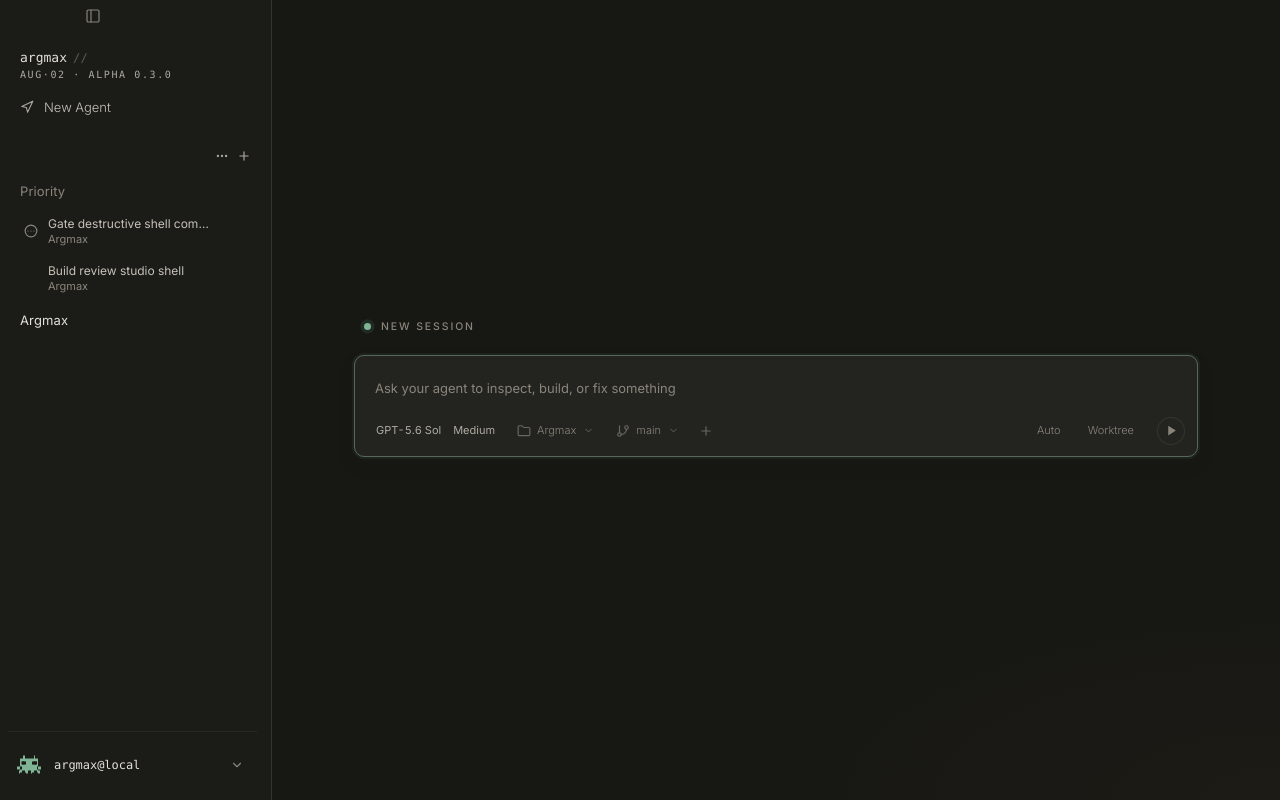
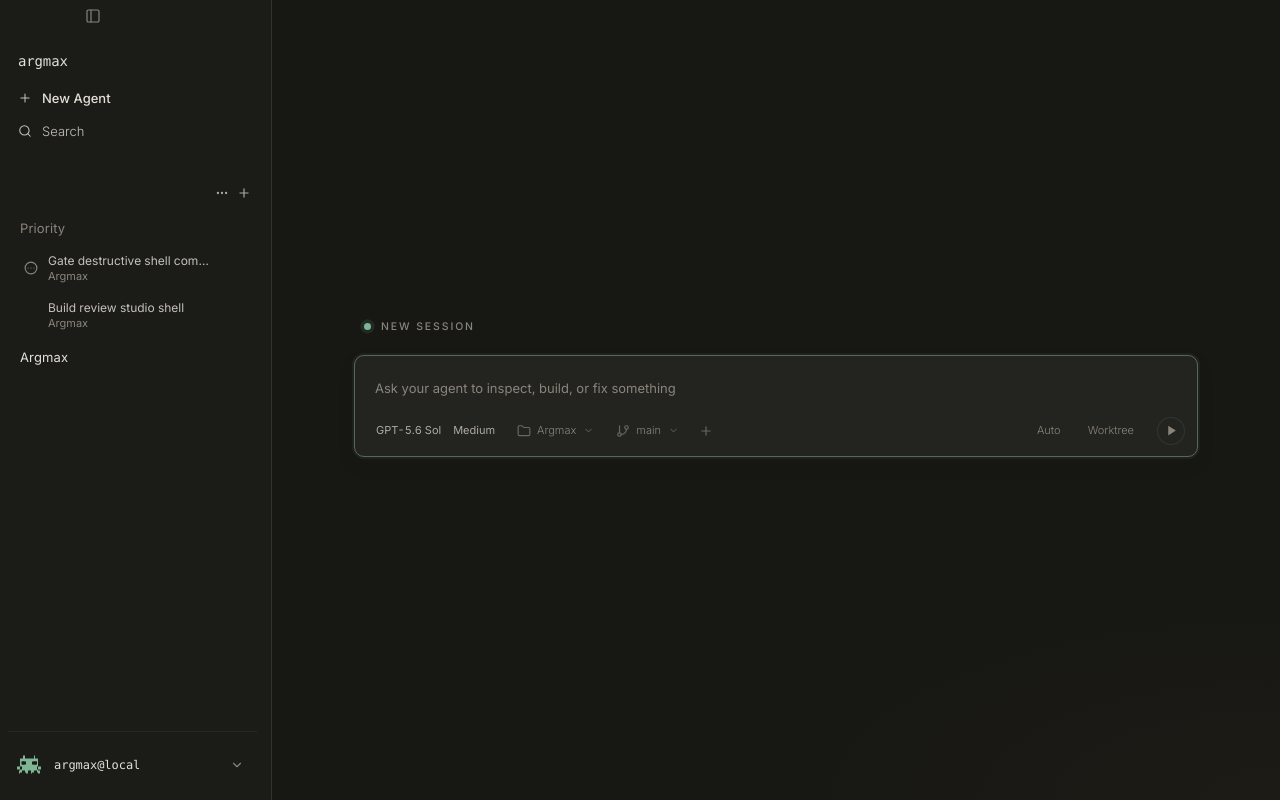
Before and after one commit to adamthuvesen/argmax, a React (Vite) app: page / in a window 1280 px wide. Built offline with nearby package versions, Linux system fonts and the light colour scheme; what @leeoniya/ufuzzy would draw is missing.

Commit message:
style(sidebar): quiet the primary navigation

```diff
--- a/src/renderer/components/Sidebar.tsx
+++ b/src/renderer/components/Sidebar.tsx
@@ -8,8 +8,8 @@ import {
   Info,
   Keyboard,
   MoreHorizontal,
-  Navigation,
   Plus,
+  Search,
   Settings,
   Trash2
 } from "lucide-react";
@@ -120,13 +120,6 @@ function visibleSidebarItems<T extends { id: string }>(
 
   const selectedItem = items[selectedIndex];
   return selectedItem ? [...items.slice(0, SIDEBAR_SESSION_LIMIT - 1), selectedItem] : compact;
-}
-
-function formatNameplateDate(): string {
-  const d = new Date();
-  const month = d.toLocaleString("en-US", { month: "short" }).toUpperCase();
-  const day = String(d.getDate()).padStart(2, "0");
-  return `${month}·${day}`;
 }
 
 export function Sidebar({
@@ -622,7 +615,6 @@ export function Sidebar({
     onWorkspaceDragEnd?.();
   }, [onWorkspaceDragEnd]);
 
-  const nameplateDate = useMemo(() => formatNameplateDate(), []);
   const identitySubLabel = loadState === "loading"
     ? "Booting..."
     : loadState === "error"
@@ -728,11 +720,7 @@ export function Sidebar({
     >
       <div className="window-controls" data-window-drag />
       <div className="sidebar-nameplate" aria-hidden="true">
-        <div className="sidebar-nameplate-line">
-          <span className="sidebar-nameplate-mark">argmax</span>
-          <span className="sidebar-nameplate-slash">//</span>
-        </div>
-        <div className="sidebar-nameplate-sub">{nameplateDate} · {APP_VERSION_LABEL}</div>
+        <span className="sidebar-nameplate-mark">argmax</span>
       </div>
       <nav className="rail-nav" aria-label="Primary">
         <button
@@ -743,9 +731,23 @@ export function Sidebar({
           onClick={onOpenLauncher}
         >
           <span className="rail-nav-glyph" aria-hidden="true">
-            <Navigation size={14} />
+            <Plus size={14} />
           </span>
           <span className="rail-nav-label">New Agent</span>
+          <kbd aria-hidden="true">⌘N</kbd>
+        </button>
+        <button
+          className="rail-nav-item"
+          type="button"
+          title="Search"
+          aria-label="Search"
+          onClick={onOpenCommandPalette}
+        >
+          <span className="rail-nav-glyph" aria-hidden="true">
+            <Search size={14} />
+          </span>
+          <span className="rail-nav-label">Search</span>
+          <kbd aria-hidden="true">⌘K</kbd>
         </button>
       </nav>
 
--- a/src/renderer/styles/shell-layout.css
+++ b/src/renderer/styles/shell-layout.css
@@ -101,46 +101,18 @@
 /* ---- Margin Notes: nameplate ---- */
 
 .sidebar-nameplate {
-  display: grid;
-  /* Wordmark and meta are one unit, so they sit closer to each other than the
-     block sits to the New Agent row below. */
-  gap: var(--space-1);
-  /* `.window-controls` already clears the macOS traffic-light row. */
-  margin: 0 12px var(--space-3);
+  /* 8px sidebar pad + 10px inset lands the wordmark on the same 18px axis as
+     the rail glyphs below it. */
+  margin: 0 10px var(--space-3);
   user-select: none;
-}
-
-.sidebar-nameplate-line {
-  display: inline-flex;
-  align-items: center;
-  gap: 6px;
 }
 
 .sidebar-nameplate-mark {
   font-family: var(--font-mono);
-  font-size: var(--text-base);
+  font-size: var(--text-base-plus);
   font-weight: 500;
-  letter-spacing: 0;
+  letter-spacing: -0.01em;
   color: var(--text);
-}
-
-/* The slash is a margin-note tick, not a second wordmark: it stays on the warm
-   ink ramp (a line token reads cool against this palette) and thins out so it
-   never competes with `argmax`. */
-.sidebar-nameplate-slash {
-  font-family: var(--font-mono);
-  font-size: var(--text-sm);
-  color: color-mix(in oklab, var(--muted) 60%, transparent);
-  letter-spacing: 0.02em;
-}
-
-.sidebar-nameplate-sub {
-  font-family: var(--font-mono);
-  font-size: var(--text-2xs);
-  letter-spacing: 0.16em;
-  text-transform: uppercase;
-  /* 10px uppercase on --muted disappears against the sidebar fill. */
-  color: var(--muted-strong);
 }
 
 /* ---- Margin Notes: CTA + rail nav ---- */
@@ -148,6 +120,9 @@
 .rail-nav {
   display: grid;
   gap: 1px;
+  /* The cluster is its own block: whitespace, not a rule, separates it from
+     the session list. */
+  margin-bottom: var(--space-3);
 }
 
 .rail-nav-item {
@@ -189,55 +164,59 @@
   white-space: nowrap;
 }
 
+.rail-nav-item kbd {
+  flex: 0 0 auto;
+  padding-left: var(--space-2);
+  color: var(--muted);
+  font-family: var(--font-mono);
+  font-size: var(--text-2xs);
+  font-weight: var(--weight-ui);
+  opacity: 0;
+  transition: opacity var(--duration-fast) var(--ease);
+}
+
+/* The shortcut is a reminder, not a label: it surfaces on approach and on
+   keyboard focus, so the resting rail stays two clean words. */
+.rail-nav-item:hover kbd,
+.rail-nav-item:focus-visible kbd {
+  opacity: 1;
+}
+
+/* New Agent is the primary action but not a slab: it carries the same ghost
+   row as its siblings and leads only through ink, keeping the masthead quiet.
+   A filled, bordered button here reads as a modal dialog's confirm and drowns
+   out the session list underneath. */
 .rail-nav-cta {
   position: relative;
-  align-items: center;
-  min-height: 30px;
-  padding: 0 10px;
-  margin: 0 2px;
-  border: 0;
-  border-radius: var(--radius-md);
-  background: transparent;
-  color: var(--text-soft);
-  font-size: var(--text-base);
-  font-weight: 350;
-  letter-spacing: 0;
-  box-shadow: none;
-  transition: background var(--duration-fast) var(--ease),
-    color var(--duration-fast) var(--ease),
-    transform var(--duration-fast) var(--ease);
-}
-
-.rail-nav-cta:hover {
   color: var(--text);
-  background: var(--row-hover);
+  font-weight: 500;
 }
 
 .rail-nav-cta:active {
   transform: translateY(1px);
 }
 
-.rail-nav-cta .rail-nav-glyph {
+.rail-nav-item .rail-nav-glyph {
   display: inline-flex;
   align-items: center;
   justify-content: center;
   width: 14px;
   height: 14px;
-  color: var(--muted-strong);
+  color: var(--text-soft);
   flex: 0 0 auto;
   transition: color var(--duration-fast) var(--ease);
 }
 
-.rail-nav-cta:hover .rail-nav-glyph {
+.rail-nav-item:hover .rail-nav-glyph {
   color: var(--text);
 }
 
-.rail-nav-cta .rail-nav-glyph svg {
+.rail-nav-item .rail-nav-glyph svg {
   color: currentColor;
   stroke-width: 1.8;
 }
 
-.rail-nav-cta .rail-nav-label {
+.rail-nav-item .rail-nav-label {
   flex: 1 1 auto;
   min-width: 0;
   overflow: hidden;
```
